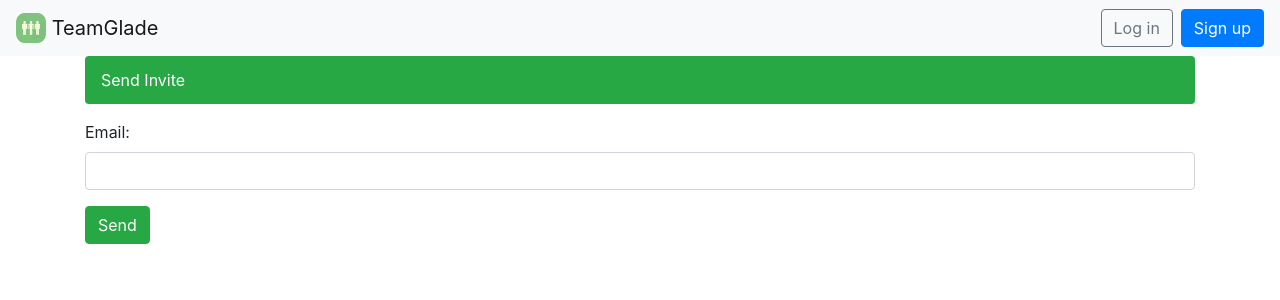
After one commit to eugder/teamglade, a Django app: page /rooms/1/invite/ in a window 1280 px wide. The commit adds this page. Shown: the top 300 px of the page. Run offline with Django 4.2, Linux system fonts and the light colour scheme; some libraries are stand-ins or nearby versions.

Commit message:
invite view class added

```diff
--- a/teamglade/rooms/forms.py
+++ b/teamglade/rooms/forms.py
@@ -21,3 +21,7 @@ class NewTopicModelForm(forms.ModelForm):
     class Meta:
         model = Topic
         fields = ['title', 'message']
+
+
+class SendInviteForm(forms.Form):
+    email = forms.EmailField()
--- a/teamglade/rooms/templates/room.html
+++ b/teamglade/rooms/templates/room.html
@@ -11,7 +11,7 @@
         <th></th>
         <th class="text-right">
           <a class="btn btn-success btn-outline-light" href="{% url 'new_topic' room.pk %}" role="button">Make New Topic</a>
-          <a class="btn btn-success btn-outline-light" href="#" role="button">Invite</a>
+          <a class="btn btn-success btn-outline-light" href="{% url 'send_invite' room.pk %}" role="button">Invite</a>
         </th>
       </tr>
     </thead>
--- /dev/null
+++ b/teamglade/rooms/templates/send_invite.html
@@ -0,0 +1,19 @@
+{% extends 'base.html' %}
+
+{% block title %}Send Invite{% endblock %}
+
+{% block content %}
+<div class="container">
+  <nav aria-label="breadcrumb">
+    <ol class="breadcrumb bg-success">
+      <li class="text-white">Send Invite</li>
+    </ol>
+  </nav>
+
+  <form method="post" novalidate>
+    {% csrf_token %}
+    {% include 'includes/form.html' %}
+    <button type="submit" class="btn btn-success">Send</button>
+  </form>
+</div>
+{% endblock %}
--- a/teamglade/rooms/urls.py
+++ b/teamglade/rooms/urls.py
@@ -5,5 +5,6 @@ urlpatterns = [
     path('', views.index, name='home'),
     path('rooms/', views.room, name='room'),
     path('rooms/<int:pk>/new/', views.new_topic, name='new_topic'),
+    path('rooms/<int:pk>/invite/', views.SendInviteView.as_view(), name='send_invite'),
     path('topic/<int:pk>/', views.topic, name='topic'),
 ]
--- a/teamglade/rooms/views.py
+++ b/teamglade/rooms/views.py
@@ -2,8 +2,9 @@ from django.shortcuts import render, redirect, get_object_or_404
 from django.contrib.auth.decorators import login_required
 from django.http import HttpResponse, HttpResponseRedirect, Http404
 from django.template import loader
+from django.views import View
 from .models import Topic, Room, RoomUser
-from .forms import NewTopicForm, NewTopicModelForm
+from .forms import NewTopicForm, NewTopicModelForm, SendInviteForm
 
 
 @login_required
@@ -46,6 +47,18 @@ def new_topic(request, pk):
         form = NewTopicForm()
 
     return render(request, 'new_topic.html', {'form': form})
+
+
+class SendInviteView(View):
+    def post(self, request, pk):
+        form = SendInviteForm(request.POST)
+        if form.is_valid():
+            return redirect('room')
+        return render(request, 'send_invite.html', {'form': form})
+
+    def get(self, request, pk):
+        form = SendInviteForm()
+        return render(request, 'send_invite.html', {'form': form})
 
 
 def new_topic_ModelForm_version(request, pk):
```
